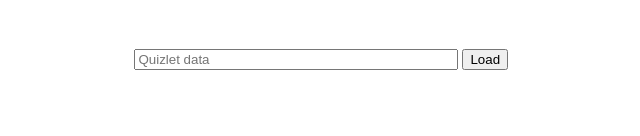
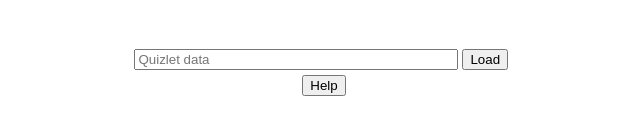
Before and after one commit to charlieboalch/quiz, a SvelteKit app: page / in a window 1280 px wide. Shown: the part 164-300 px from the top of the page, without its empty margins (316-956 px from the left). Built offline with nearby package versions, Linux system fonts and the light colour scheme.

Commit message:
Finish terms and configure for nodejs

```diff
--- a/package.json
+++ b/package.json
@@ -11,6 +11,7 @@
 	},
 	"devDependencies": {
 		"@sveltejs/adapter-auto": "next",
+		"@sveltejs/adapter-node": "^1.0.0-next.88",
 		"@sveltejs/kit": "next",
 		"eslint": "^8.16.0",
 		"eslint-config-prettier": "^8.3.0",
--- a/src/routes/+page.svelte
+++ b/src/routes/+page.svelte
@@ -1,7 +1,8 @@
 <script>
     import Home from './Home.svelte';
     import MultipleChoice from './MultipleChoice.svelte';
-    //'home' = home, 'mc' = multiple choice...
+    import Terms from './Terms.svelte';
+    //'home' = home, 'mc' = multiple choice, 'terms' = terms, ...
     var screenNum = 'home';
     let globalmap = new Map();
 
@@ -16,4 +17,6 @@
     <Home on:message={handleScreenChange} bind:map={globalmap}/>
 {:else if screenNum == 'mc'}
     <MultipleChoice map={globalmap} on:message={handleScreenChange}/>
+{:else if screenNum == 'terms'}
+    <Terms map={globalmap} on:message={handleScreenChange}/>
 {/if}
--- a/src/routes/Home.svelte
+++ b/src/routes/Home.svelte
@@ -51,9 +51,9 @@
         map = map;
     }
 
-    function broadcastMultiple(){
+    function broadcastDestination(place){
         dispatch('message', {
-            text: 'mc'
+            text: place
         });
     }
 </script>
@@ -71,10 +71,13 @@
     <button on:click="{parseData}">Load</button>
 </div>
 
-{#if map.size != 0}
-    <div class="centered">
-        <button class="button" on:click={broadcastMultiple}>Multiple Choice</button>
+<div class="centered">
+    {#if map.size != 0}
+        <button class="button" on:click={() => broadcastDestination('mc')}>Multiple Choice</button>
         <button class="button">Learn</button>
-        <button class="button">Terms</button>
-    </div>
-{/if}
+        <button class="button" on:click={() => broadcastDestination('terms')}>Terms</button>
+    {/if}
+    <button class="button" on:click={() => {
+        alert("To use: \nGo to a Quizlet set while logged into an account, click the ... below the flashcards, select 'export', set space between term and definition to '?:' and between rows to ';;', then paste in text box.")
+    }}>Help</button>
+</div>
--- a/svelte.config.js
+++ b/svelte.config.js
@@ -1,4 +1,4 @@
-import adapter from '@sveltejs/adapter-auto';
+import adapter from '@sveltejs/adapter-node';
 
 /** @type {import('@sveltejs/kit').Config} */
 const config = {
```
Also changed, not shown: 1 other file (tests, documents, lock files or other folders).
